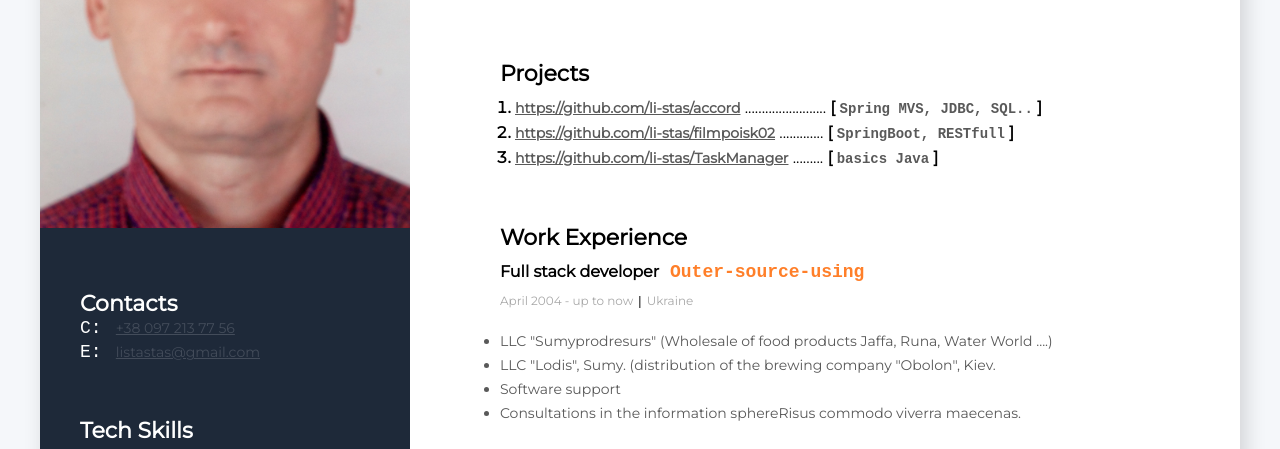
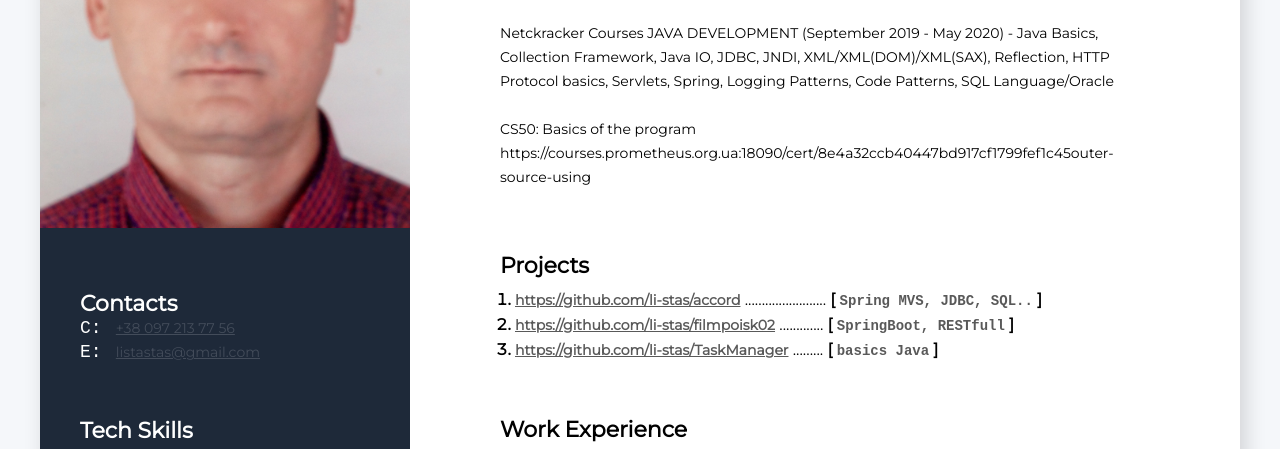
Before and after one commit to li-stas/resume-project, a plain HTML site: page index.html in a window 1280 px wide. Shown: the part 312-761 px from the top of the page. Drawn offline with Linux system fonts and the light colour scheme.

Commit message:
delete about курсы

```diff
--- a/index.html
+++ b/index.html
@@ -62,10 +62,12 @@
             <h2 class="prof">Software Engineer</h2>
             <h1 class="name">Statislav Lytovka</h1>
 
-<!--            <p class="discript">Lorem ipsum dolor sit amet, consectetur adipiscing elit, sed do eiusmod tempor -->
-<!--                incididunt ut labore et dolore magna-->
-<!--                aliqua. Quis ipsum suspendisse ultrices gravida. Risus commodo viverra maecenas accumsan lacus vel -->
-<!--                facilisis.</p>  -->
+            <p class="discript">Netckracker Courses JAVA DEVELOPMENT (September 2019 - May 2020) -
+                Java Basics, Collection Framework, Java IO, JDBC, JNDI, XML/XML(DOM)/XML(SAX), Reflection,
+                HTTP Protocol basics, Servlets, Spring, Logging Patterns, Code Patterns, SQL Language/Oracle</p>
+            <p class="discript">CS50: Basics of the program
+            https://courses.prometheus.org.ua:18090/cert/8e4a32ccb40447bd917cf1799fef1c45outer-source-using</p>
+
         </div>
 
         <!-- Projects проэты -->
```
